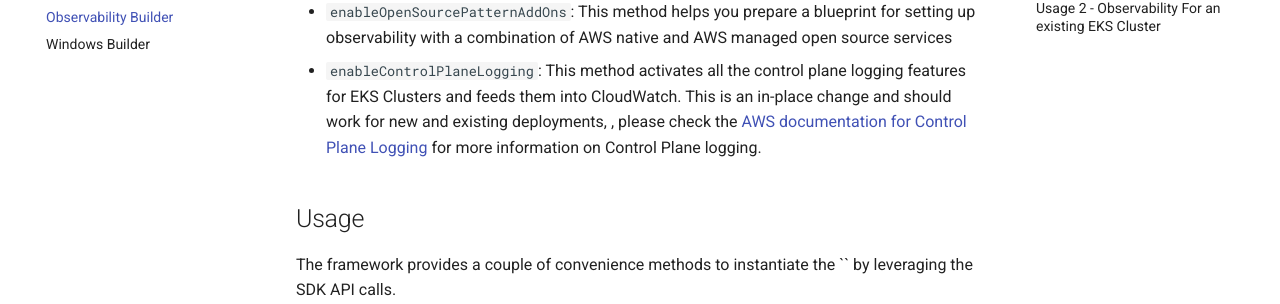
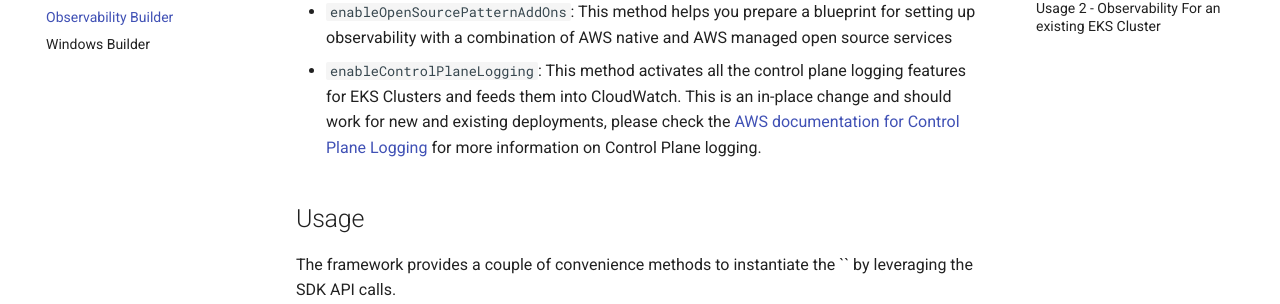
Before and after one commit to aws-quickstart/cdk-eks-blueprints, an MkDocs documentation site: the page built from docs/builders/observability-builder.md, in a window 1280 px wide and 900 px high, scrolled down 383 px. Shown: the part 199-503 px from the top of the window. Built offline with MkDocs 1.6.1 and Material for MkDocs 9.7.7, drawn with Linux system fonts in a browser that asks for light colours; comment, search, counter and statistics services are not loaded.

Commit message:
Removed extra comma

```diff
--- a/docs/builders/observability-builder.md
+++ b/docs/builders/observability-builder.md
@@ -9,7 +9,7 @@ The `ObservabilityBuilder` allows you to get started with a builder class to con
 - `enableNativePatternAddOns`: This method helps you prepare a blueprint for setting up observability with AWS native services
 - `enableMixedPatternAddOns`: This method helps you prepare a blueprint for setting up observability with AWS managed open source services
 - `enableOpenSourcePatternAddOns`: This method helps you prepare a blueprint for setting up observability with a combination of AWS native and AWS managed open source services
-- `enableControlPlaneLogging`: This method activates all the control plane logging features for EKS Clusters and feeds them into CloudWatch. This is an in-place change and should work for new and existing deployments, , please check the [AWS documentation for Control Plane Logging](https://docs.aws.amazon.com/eks/latest/userguide/control-plane-logs.html) for more information on Control Plane logging.
+- `enableControlPlaneLogging`: This method activates all the control plane logging features for EKS Clusters and feeds them into CloudWatch. This is an in-place change and should work for new and existing deployments, please check the [AWS documentation for Control Plane Logging](https://docs.aws.amazon.com/eks/latest/userguide/control-plane-logs.html) for more information on Control Plane logging.
 
 ## Usage
 
```
